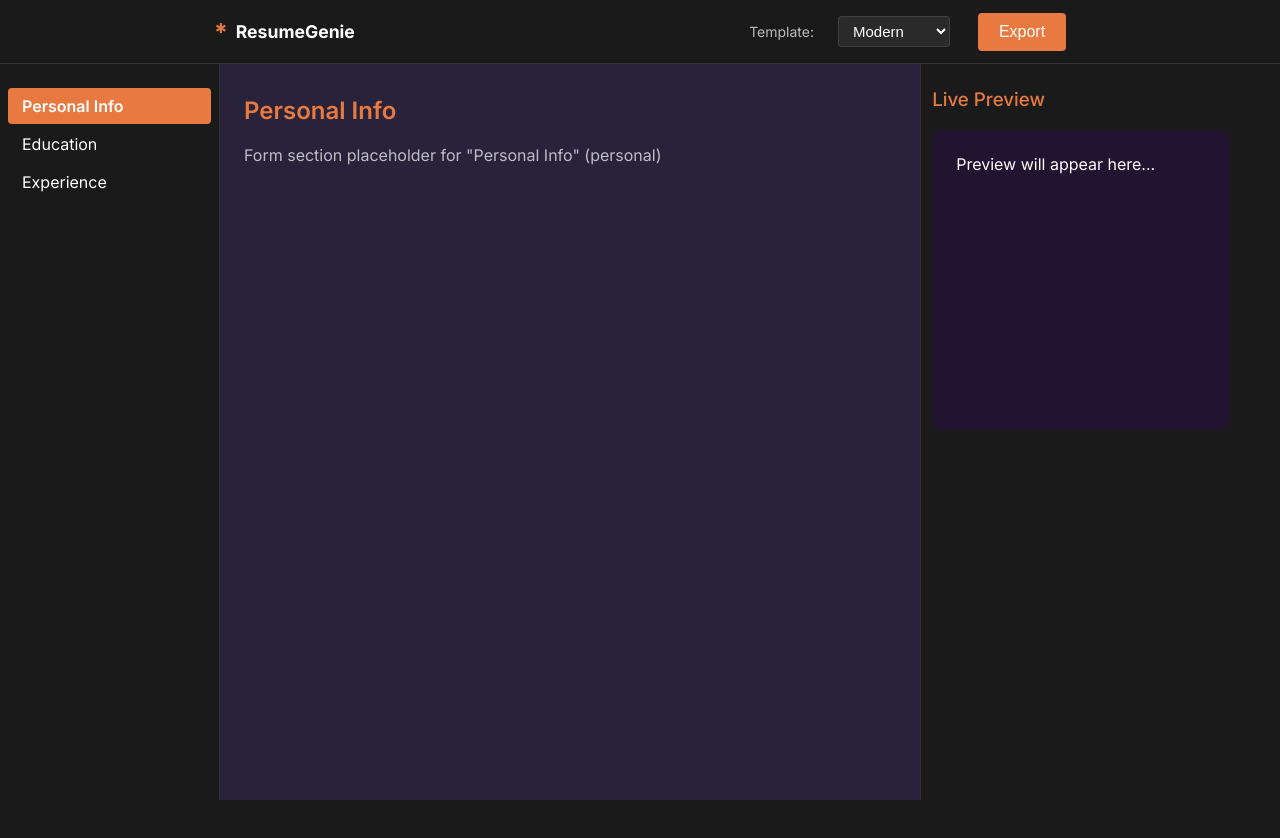
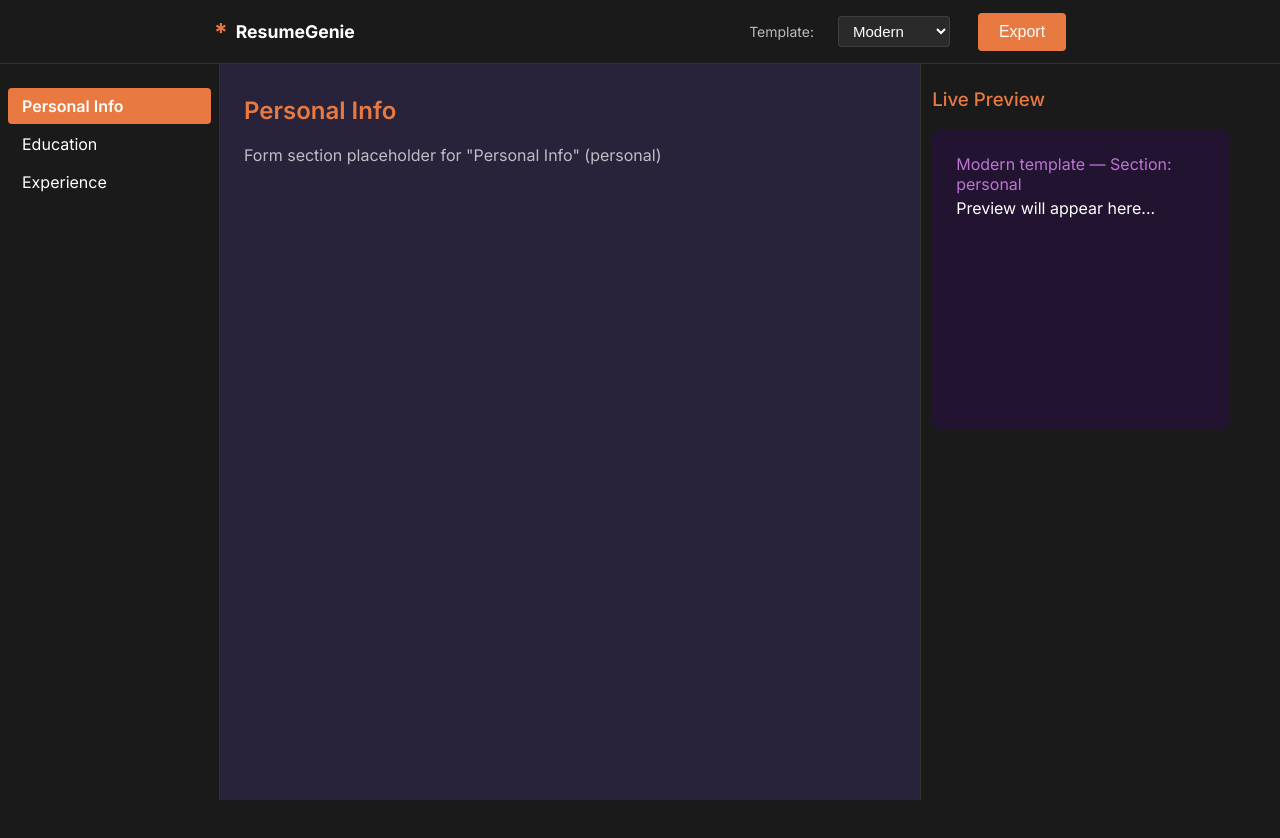
Before and after one commit to Workflow-Manager-admin/resumegenie-25319-282d1c45, a React (Create React App) app in the folder resumegenie_frontend/: page / in a window 1280 px wide. Shown: the top 838 px of the page. Built offline with nearby package versions, Linux system fonts and the light colour scheme; the HTML template or start-up script is replaced by a standard one.

Commit message:
Auto-commit: Changes as of 2025-05-28T15:57:22.545876+00:00

```diff
--- a/resumegenie_frontend/src/components/layout/RightPreviewPanel.js
+++ b/resumegenie_frontend/src/components/layout/RightPreviewPanel.js
@@ -6,7 +6,8 @@ import React from 'react';
  *
  * PUBLIC_INTERFACE
  */
-function RightPreviewPanel() {
+function RightPreviewPanel({ activeSection, selectedTemplate }) {
+  // Accept props for live preview (not yet implemented)
   return (
     <aside
       className="right-preview-panel"
@@ -40,6 +41,10 @@ function RightPreviewPanel() {
         }}
         aria-live="polite"
       >
+        {/* Displays info about section/template as stub */}
+        <div style={{ fontWeight: 400, color: '#be73d3', fontSize: 16, marginBottom: 4 }}>
+          {selectedTemplate} template &mdash; {activeSection ? `Section: ${activeSection}` : 'No section selected'}
+        </div>
         Preview will appear here...
       </section>
     </aside>
```
Also changed, not shown: 2 other files (tests, documents, lock files or other folders).
